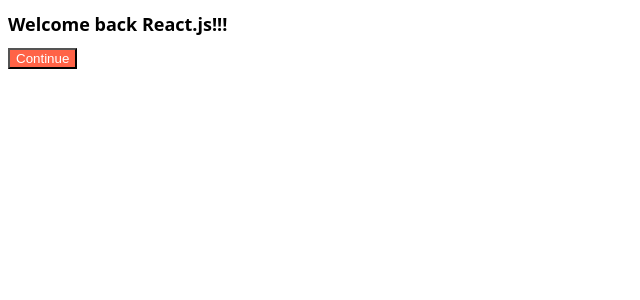
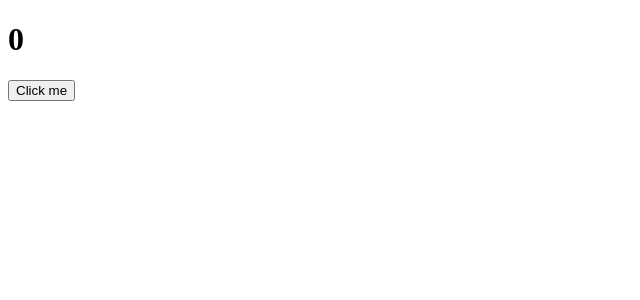
Before and after one commit to seunghyeokleeme/vite-react-tour, a React (Vite) app: page / in a window 1280 px wide. Shown: the top 300 px of the page, without its empty margins (0-640 px from the left). Built offline with nearby package versions, Linux system fonts and the light colour scheme.

Commit message:
6.0 Introduction (05:51)

```diff
--- a/src/App.jsx
+++ b/src/App.jsx
@@ -1,11 +1,12 @@
-import Button from "./Button";
-import classes from "./App.module.css";
+import { useState } from "react";
 
 function App() {
+  const [counter, setValue] = useState(0);
+  const onClick = () => setValue((prev) => prev + 1);
   return (
     <div>
-      <h1 className={classes.title}>Welcome back React.js!!!</h1>
-      <Button text={"Continue"} />
+      <h1>{counter}</h1>
+      <button onClick={onClick}>Click me</button>
     </div>
   );
 }
--- a/src/App.module.css
+++ /dev/null
@@ -1,5 +0,0 @@
-.title {
-  font-family: system-ui, -apple-system, BlinkMacSystemFont, "Segoe UI", Roboto,
-    Oxygen, Ubuntu, Cantarell, "Open Sans", "Helvetica Neue", sans-serif;
-  font-size: 18px;
-}
--- a/src/Button.jsx
+++ /dev/null
@@ -1,12 +0,0 @@
-import PropTypes from "prop-types";
-import classes from "./Button.module.css";
-
-function Button({ text }) {
-  return <button className={classes.title}>{text}</button>;
-}
-
-Button.propTypes = {
-  text: PropTypes.string.isRequired,
-};
-
-export default Button;
--- a/src/Button.module.css
+++ /dev/null
@@ -1,4 +0,0 @@
-.title {
-  color: white;
-  background-color: tomato;
-}
--- a/src/main.jsx
+++ b/src/main.jsx
@@ -1,9 +1,4 @@
-import React from "react";
 import ReactDOM from "react-dom/client";
 import App from "./App.jsx";
 
-ReactDOM.createRoot(document.getElementById("root")).render(
-  <React.StrictMode>
-    <App />
-  </React.StrictMode>
-);
+ReactDOM.createRoot(document.getElementById("root")).render(<App />);
```
